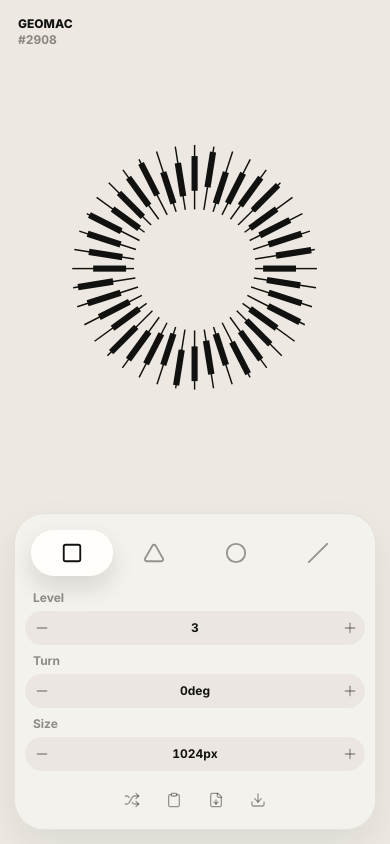
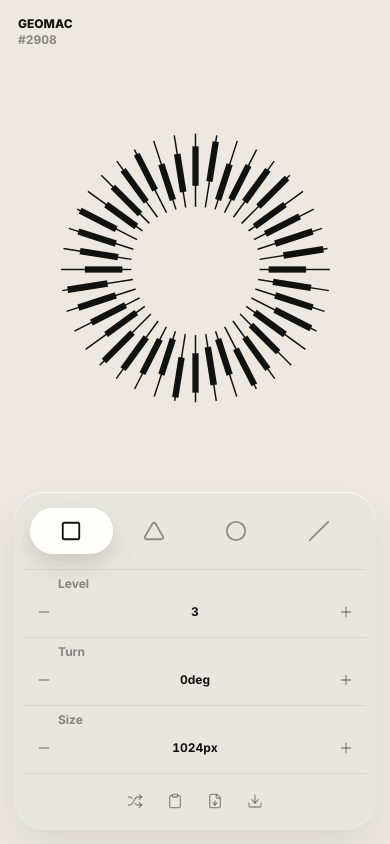
Before and after one commit to seanhlee/geomac, a React (Vite) app: page / in a window 390 px wide. Built offline with nearby package versions, Linux system fonts and the light colour scheme.

Commit message:
Refine rail and default composition

```diff
--- a/src/geometry.ts
+++ b/src/geometry.ts
@@ -50,7 +50,7 @@ export const BASE_PARAMS: Params = {
   levels: 3,
   rotation: 0,
   void: 24,
-  spread: 78,
+  spread: 84,
   length: 28,
   weight: 2,
   taper: 18,
--- a/src/styles.css
+++ b/src/styles.css
@@ -80,14 +80,14 @@ button {
 .viewport {
   display: grid;
   min-height: 100vh;
-  padding: 82px 32px 150px;
+  padding: 76px 32px 132px;
   place-items: center;
 }
 
 .composition {
   display: block;
-  width: min(74vh, 76vw);
-  max-width: 860px;
+  width: min(78vh, 82vw);
+  max-width: 900px;
   min-width: min(360px, 78vw);
   aspect-ratio: 1;
 }
@@ -99,15 +99,16 @@ button {
   bottom: 28px;
   display: flex;
   align-items: center;
-  gap: 10px;
-  width: min(980px, calc(100vw - 48px));
-  min-height: 76px;
+  gap: 0;
+  width: min(930px, calc(100vw - 48px));
+  min-height: 74px;
   transform: translateX(50%);
-  border: 1px solid rgba(17, 17, 15, 0.07);
   border-radius: 999px;
-  background: rgba(250, 249, 244, 0.58);
-  box-shadow: 0 16px 38px rgba(17, 17, 15, 0.07);
-  padding: 9px;
+  background: rgba(232, 229, 224, 0.84);
+  box-shadow:
+    0 18px 42px rgba(17, 17, 15, 0.08),
+    0 1px 0 rgba(255, 255, 255, 0.64) inset;
+  padding: 8px;
 }
 
 .shape-control {
@@ -126,7 +127,7 @@ button {
 .icon-segmented {
   display: grid;
   align-items: center;
-  width: 238px;
+  width: 236px;
   height: 58px;
   grid-template-columns: repeat(4, minmax(0, 1fr));
   border-radius: 999px;
@@ -165,28 +166,27 @@ button {
 
 .stepper {
   display: grid;
-  flex: 1 1 112px;
-  gap: 7px;
-  min-width: 106px;
+  flex: 1 1 124px;
+  gap: 6px;
+  min-width: 118px;
+  border-left: 1px solid rgba(17, 17, 15, 0.08);
+  padding: 0 9px 0 14px;
 }
 
 .stepper-label {
-  padding-left: 12px;
+  padding-left: 30px;
 }
 
 .stepper-controls {
   display: grid;
-  grid-template-columns: 30px minmax(46px, 1fr) 30px;
+  grid-template-columns: 28px minmax(48px, 1fr) 28px;
   align-items: center;
-  min-height: 34px;
-  border-radius: 999px;
-  background: rgba(227, 223, 218, 0.58);
-  padding: 2px;
+  min-height: 32px;
 }
 
 .stepper button {
-  width: 30px;
-  height: 30px;
+  width: 28px;
+  height: 28px;
   background: transparent;
 }
 
@@ -212,8 +212,9 @@ button {
 .rail-actions {
   display: flex;
   flex: 0 0 auto;
-  gap: 4px;
-  padding-left: 2px;
+  gap: 2px;
+  border-left: 1px solid rgba(17, 17, 15, 0.08);
+  padding-left: 12px;
 }
 
 .icon-button {
@@ -241,11 +242,11 @@ button:focus-visible {
 
   .viewport {
     min-height: 100dvh;
-    padding: 84px 18px 300px;
+    padding: 84px 18px 286px;
   }
 
   .composition {
-    width: min(88vw, 58vh);
+    width: min(90vw, 60vh);
     min-width: 0;
   }
 
@@ -258,6 +259,8 @@ button:focus-visible {
     transform: none;
     flex-wrap: wrap;
     border-radius: 30px;
+    row-gap: 9px;
+    column-gap: 0;
     padding: 10px;
   }
 
@@ -269,6 +272,9 @@ button:focus-visible {
   .stepper {
     flex-basis: calc(33.333% - 7px);
     min-width: 0;
+    border-left: 0;
+    border-top: 1px solid rgba(17, 17, 15, 0.08);
+    padding: 8px 6px 0;
   }
 
   .stepper-controls {
@@ -276,13 +282,16 @@ button:focus-visible {
   }
 
   .stepper-label {
-    padding-left: 8px;
+    padding-left: 28px;
   }
 
   .rail-actions {
     width: 100%;
     justify-content: center;
+    border-left: 0;
+    border-top: 1px solid rgba(17, 17, 15, 0.08);
     padding-left: 0;
+    padding-top: 8px;
   }
 }
 
```
